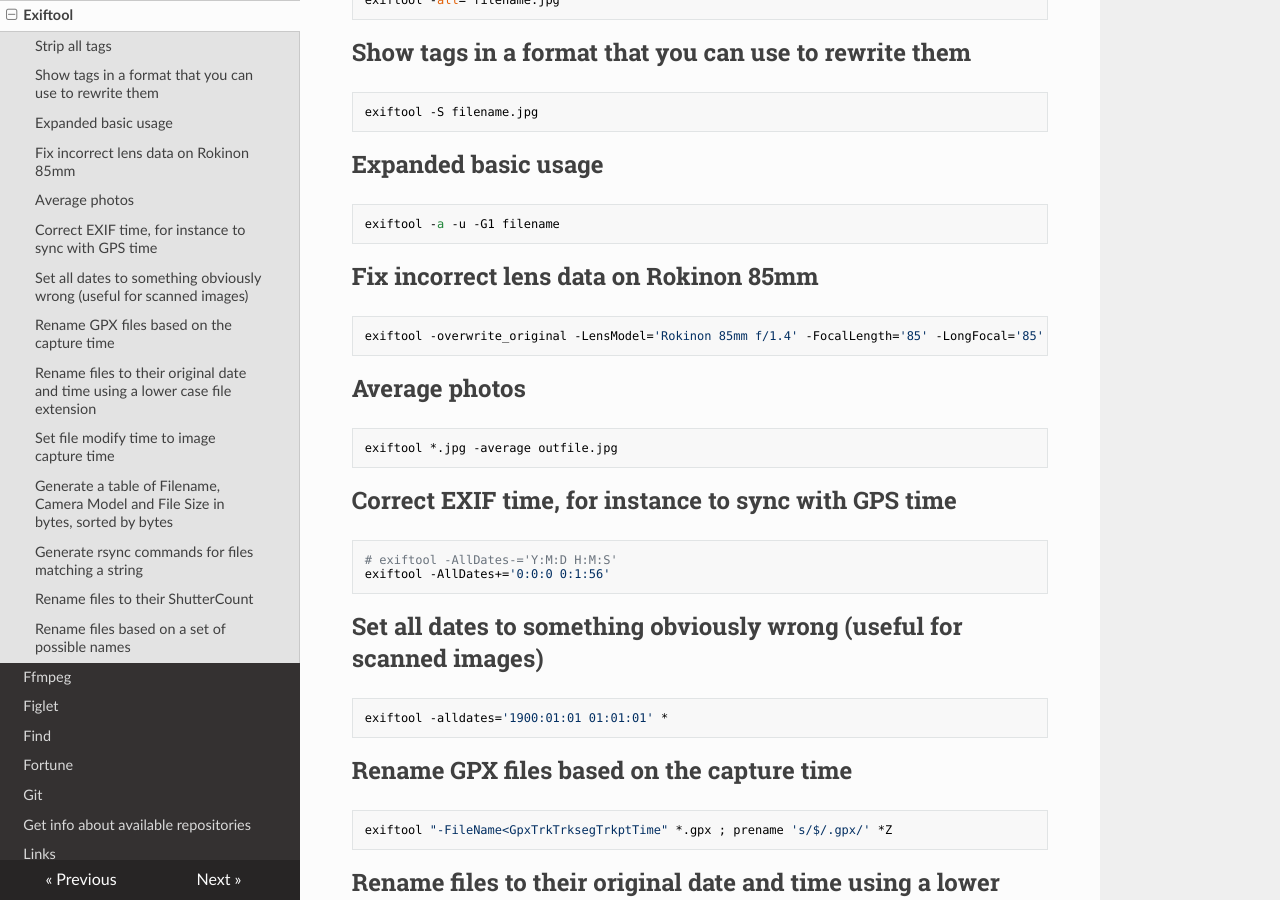
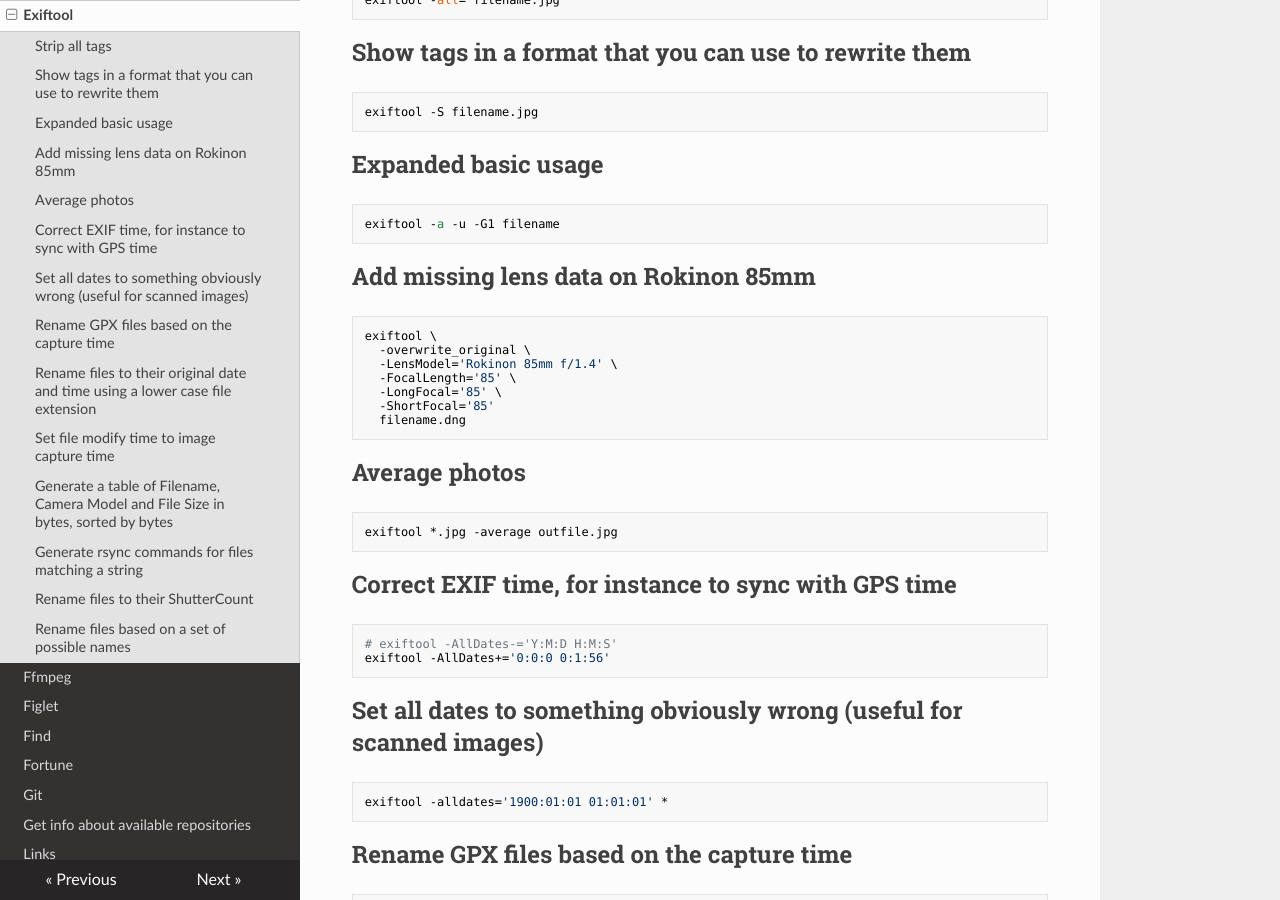
Before and after one commit to lando-cal/tech-notes, an MkDocs documentation site: the page built from docs/exiftool.md, in a window 1280 px wide and 900 px high, scrolled down 332 px. Built offline with MkDocs 1.6.1, drawn with Linux system fonts in a browser that asks for light colours; nearby versions of some CDN libraries.

Commit message:
Formatting.

````diff
--- a/docs/exiftool.md
+++ b/docs/exiftool.md
@@ -22,10 +22,16 @@ exiftool -S filename.jpg
 exiftool -a -u -G1 filename
 ```
 
-## Fix incorrect lens data on Rokinon 85mm
+## Add missing lens data on Rokinon 85mm
 
 ```
-exiftool -overwrite_original -LensModel='Rokinon 85mm f/1.4' -FocalLength='85' -LongFocal='85' -ShortFocal='85' filename.dng
+exiftool \
+  -overwrite_original \
+  -LensModel='Rokinon 85mm f/1.4' \
+  -FocalLength='85' \
+  -LongFocal='85' \
+  -ShortFocal='85'
+  filename.dng
 ```
 
 ## Average photos
````
